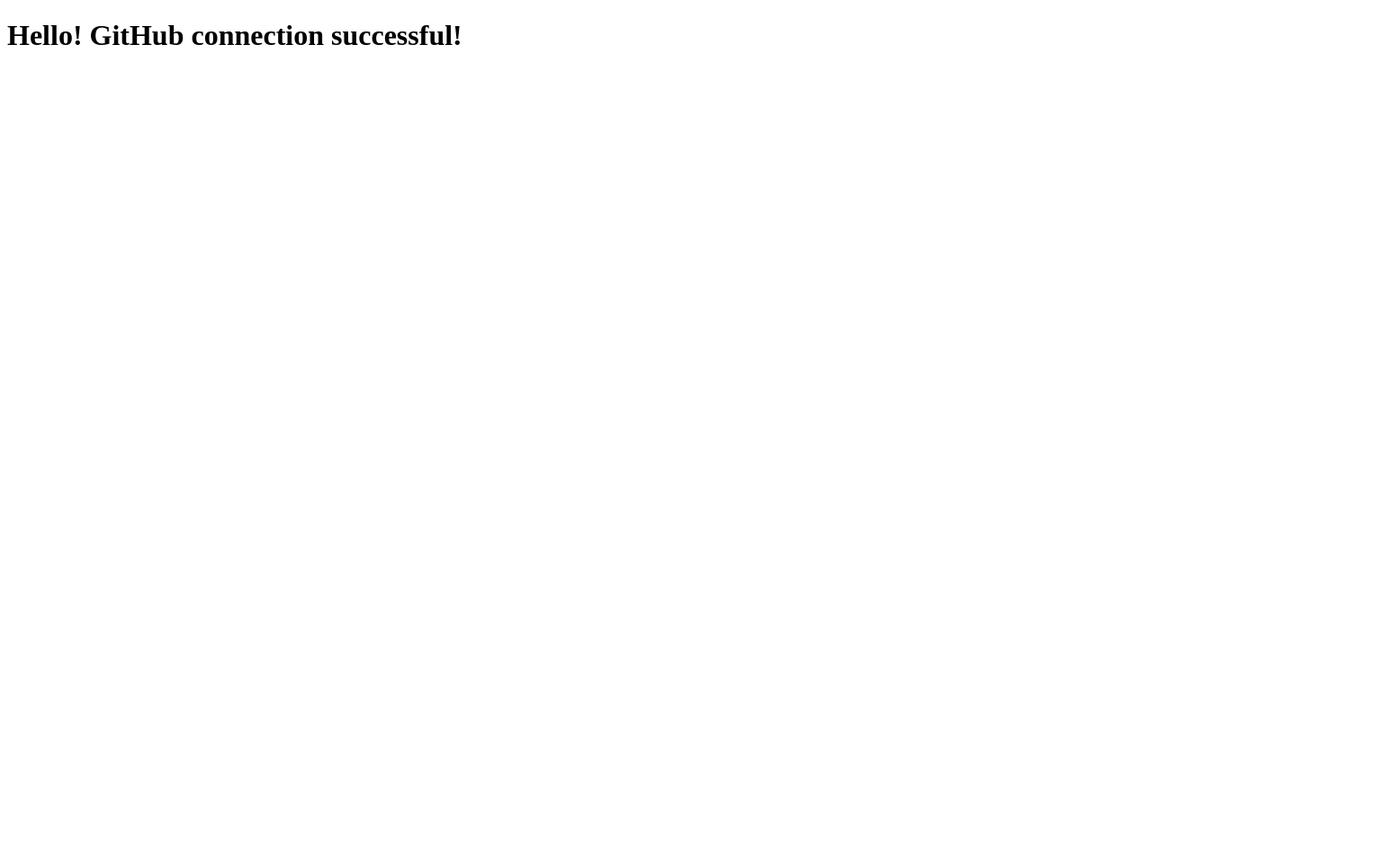
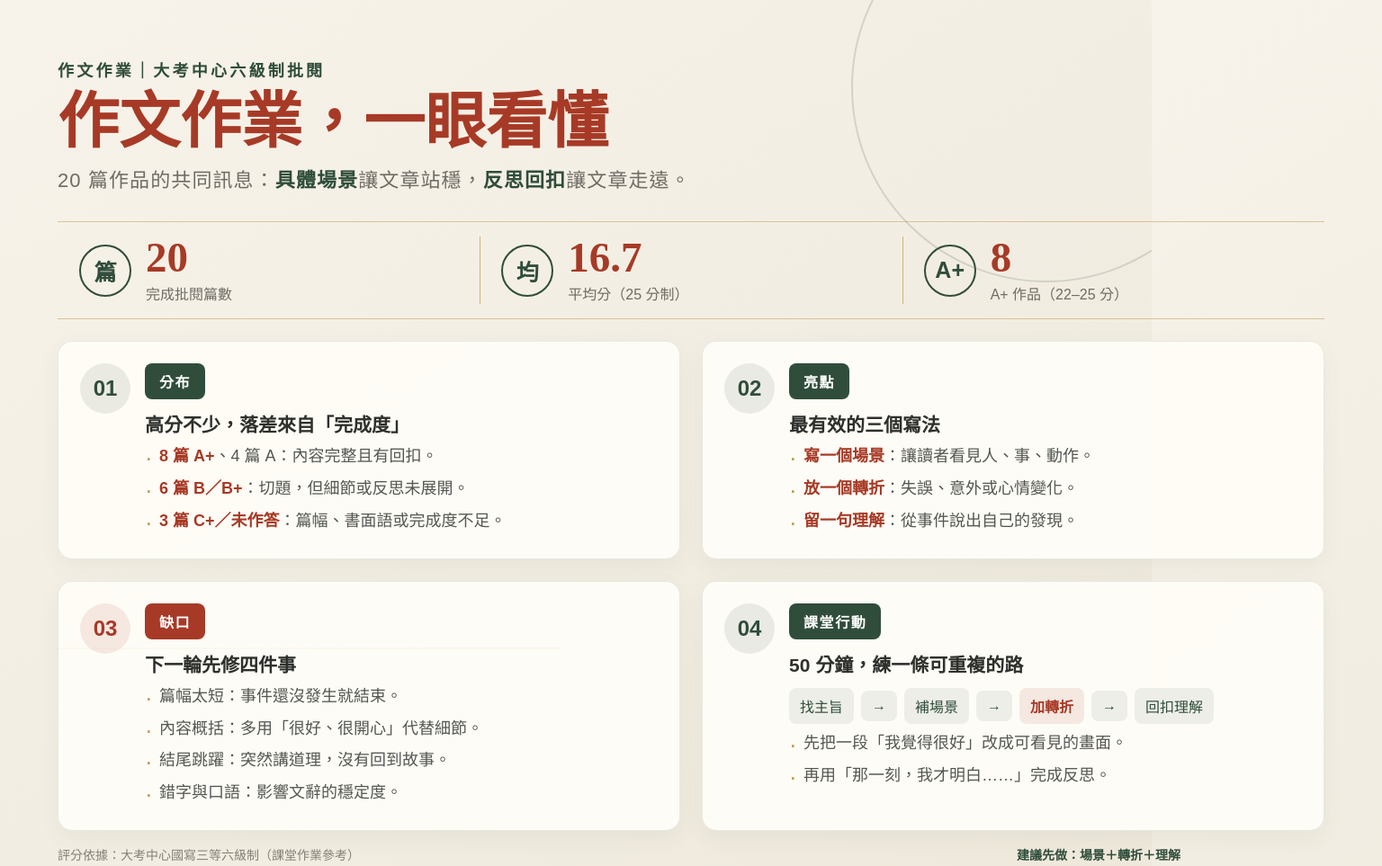
Before and after one commit to alysha-droid/github-test, a plain HTML site: page index.html in a window 1280 px wide. Shown: the whole page at 90% size, 1536 px wide, since content can reach past the window. Before the commit the page ends 800 px from the top, so only its background shows below. Drawn offline with Linux system fonts and the light colour scheme.

Commit message:
Deploy作文評分數據圖卡

```diff
--- a/index.html
+++ b/index.html
@@ -1 +1,12 @@
-<!doctype html><meta charset="utf-8"><title>GitHub connection test</title><h1>Hello! GitHub connection successful!</h1>
+<!DOCTYPE html><html lang="zh-Hant"><head><meta charset="utf-8"><title>作文作業檢討圖卡</title>
+<style>
+:root{--paper:#f7f3ea;--paper2:#eee8db;--card:#fffdf8;--green:#304d3b;--green2:#55715c;--red:#a73a26;--gold:#bd9a51;--ink:#2e302d;--muted:#6e6c64;--s1:64px;--s2:32px;--s3:24px;--s4:16px;--s5:8px;--gap:24px;--r:16px}
+*{box-sizing:border-box}body{margin:0;width:1536px;height:1024px;overflow:hidden;background:linear-gradient(145deg,var(--paper),var(--paper2));font-family:"Noto Sans TC","Microsoft JhengHei",sans-serif;color:var(--ink)}
+.wrap{position:relative;z-index:1;padding:var(--s1);height:100%;display:flex;flex-direction:column}.zen{position:absolute;inset:0;overflow:hidden;pointer-events:none}.zen:before{content:"";position:absolute;width:430px;height:430px;border:2px solid rgba(48,77,59,.17);border-radius:50%;right:-100px;top:-120px}.zen:after{content:"";position:absolute;width:560px;height:2px;background:var(--gold);left:64px;bottom:78px;opacity:.65}
+.kicker{font-size:18px;letter-spacing:.18em;color:var(--green);font-weight:700}.title{font-family:"Noto Serif TC","Noto Sans TC",serif;font-size:68px;line-height:1.12;color:var(--red);margin:8px 0 8px;font-weight:900}.subtitle{font-size:22px;color:var(--muted);letter-spacing:.05em}.subtitle b{color:var(--green)}
+.stats{display:grid;grid-template-columns:repeat(3,1fr);margin-top:32px;border-top:1px solid rgba(189,154,81,.5);border-bottom:1px solid rgba(189,154,81,.5);padding:16px 0}.stat{display:flex;align-items:center;gap:16px;padding:0 24px;position:relative}.stat+.stat:before{content:"";position:absolute;left:0;top:0;bottom:0;width:1px;background:var(--gold);opacity:.7}.circle{width:58px;height:58px;border:2px solid var(--green);border-radius:50%;display:flex;align-items:center;justify-content:center;color:var(--green);font-size:25px;font-weight:900}.n{font-family:"Noto Serif TC",serif;color:var(--red);font-size:47px;line-height:1;font-weight:900}.cap{font-size:16px;color:var(--muted);margin-top:4px}
+.grid{display:grid;grid-template-columns:1fr 1fr;gap:24px;margin-top:24px;flex:1}.card{background:rgba(255,253,248,.92);border:1px solid rgba(48,77,59,.11);border-radius:16px;padding:24px;box-shadow:0 8px 24px rgba(48,77,59,.06);display:flex;gap:16px}.badge{width:56px;height:56px;flex:none;border-radius:50%;background:rgba(48,77,59,.1);display:flex;align-items:center;justify-content:center;color:var(--green);font-weight:900;font-size:24px}.card.alert .badge{background:rgba(167,58,38,.1);color:var(--red)}.tag{display:inline-block;color:#fff;background:var(--green);border-radius:8px;padding:8px 16px;font-size:16px;font-weight:700;letter-spacing:.1em}.card.alert .tag{background:var(--red)}.card h3{font-size:21px;margin:12px 0 8px;color:var(--ink)}.card ul{padding:0;margin:0;list-style:none}.card li{font-size:18px;line-height:1.55;color:#545752;margin-top:8px;padding-left:16px;position:relative}.card li:before{content:"·";position:absolute;left:0;color:var(--gold);font-size:26px;top:-5px}.card li b{color:var(--red)}
+.flow{display:flex;flex-wrap:wrap;align-items:center;gap:8px;margin-top:12px}.flow span{background:rgba(48,77,59,.08);padding:8px 12px;border-radius:8px;color:var(--green);font-size:16px}.flow .hot{background:rgba(167,58,38,.1);color:var(--red);font-weight:700}.arrow{color:var(--gold);font-size:20px}.foot{display:flex;justify-content:space-between;color:#858076;font-size:14px;margin-top:16px;padding-right:160px}.foot b{color:var(--green)}
+</style></head><body><div class="zen"></div><div class="wrap"><div class="kicker">作文作業｜大考中心六級制批閱</div><div class="title">作文作業，一眼看懂</div><div class="subtitle">20 篇作品的共同訊息：<b>具體場景</b>讓文章站穩，<b>反思回扣</b>讓文章走遠。</div>
+<section class="stats"><div class="stat"><div class="circle">篇</div><div><div class="n">20</div><div class="cap">完成批閱篇數</div></div></div><div class="stat"><div class="circle">均</div><div><div class="n">16.7</div><div class="cap">平均分（25 分制）</div></div></div><div class="stat"><div class="circle">A+</div><div><div class="n">8</div><div class="cap">A+ 作品（22–25 分）</div></div></div></section>
+<section class="grid"><div class="card"><div class="badge">01</div><div><span class="tag">分布</span><h3>高分不少，落差來自「完成度」</h3><ul><li><b>8 篇 A+</b>、4 篇 A：內容完整且有回扣。</li><li><b>6 篇 B／B+</b>：切題，但細節或反思未展開。</li><li><b>3 篇 C+／未作答</b>：篇幅、書面語或完成度不足。</li></ul></div></div><div class="card"><div class="badge">02</div><div><span class="tag">亮點</span><h3>最有效的三個寫法</h3><ul><li><b>寫一個場景</b>：讓讀者看見人、事、動作。</li><li><b>放一個轉折</b>：失誤、意外或心情變化。</li><li><b>留一句理解</b>：從事件說出自己的發現。</li></ul></div></div><div class="card alert"><div class="badge">03</div><div><span class="tag">缺口</span><h3>下一輪先修四件事</h3><ul><li>篇幅太短：事件還沒發生就結束。</li><li>內容概括：多用「很好、很開心」代替細節。</li><li>結尾跳躍：突然講道理，沒有回到故事。</li><li>錯字與口語：影響文辭的穩定度。</li></ul></div></div><div class="card"><div class="badge">04</div><div><span class="tag">課堂行動</span><h3>50 分鐘，練一條可重複的路</h3><div class="flow"><span>找主旨</span><span class="arrow">→</span><span>補場景</span><span class="arrow">→</span><span class="hot">加轉折</span><span class="arrow">→</span><span>回扣理解</span></div><ul><li>先把一段「我覺得很好」改成可看見的畫面。</li><li>再用「那一刻，我才明白……」完成反思。</li></ul></div></div></section><div class="foot"><div>評分依據：大考中心國寫三等六級制（課堂作業參考）</div><div><b>建議先做：場景＋轉折＋理解</b></div></div></div></body></html>
```
